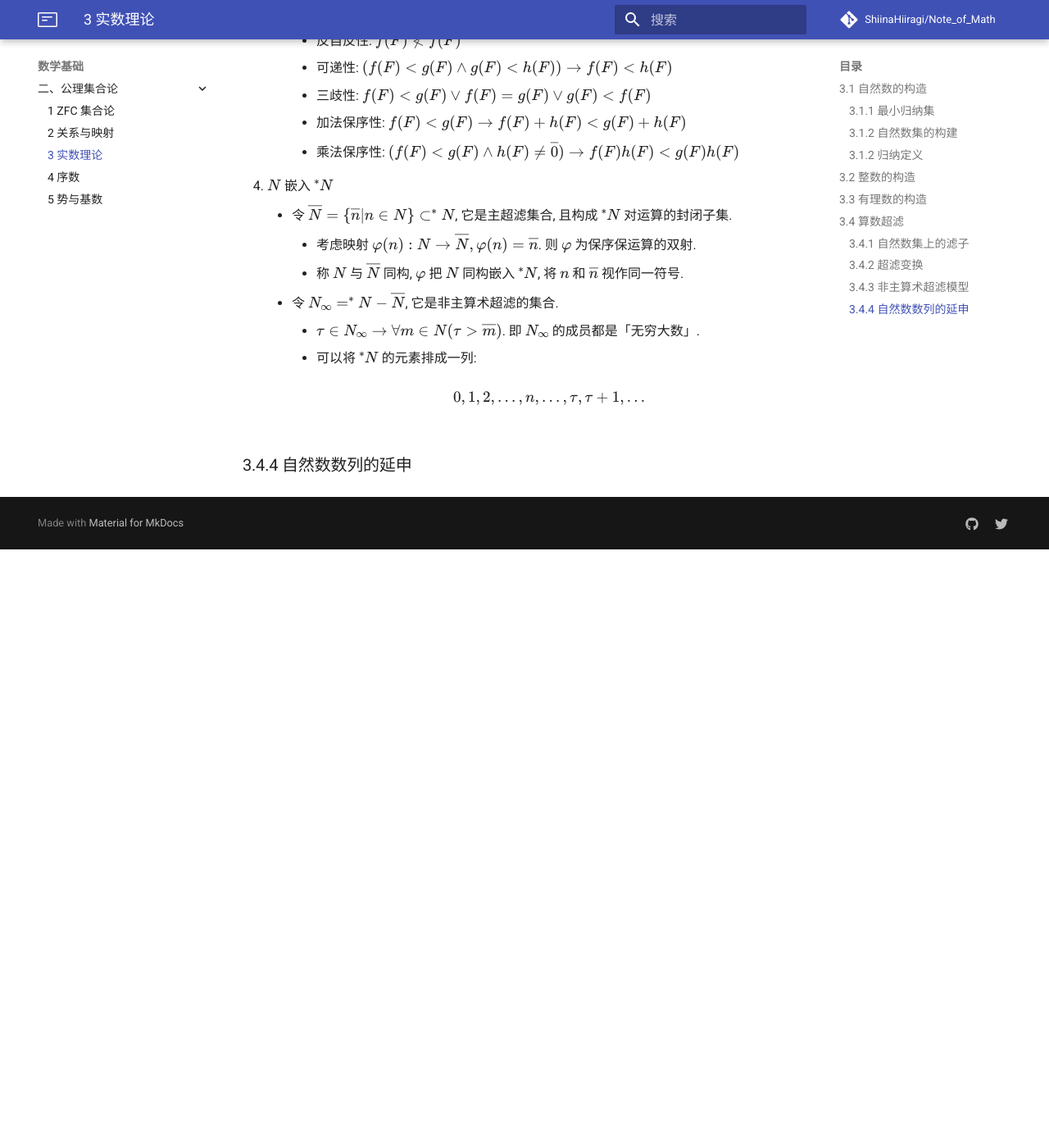
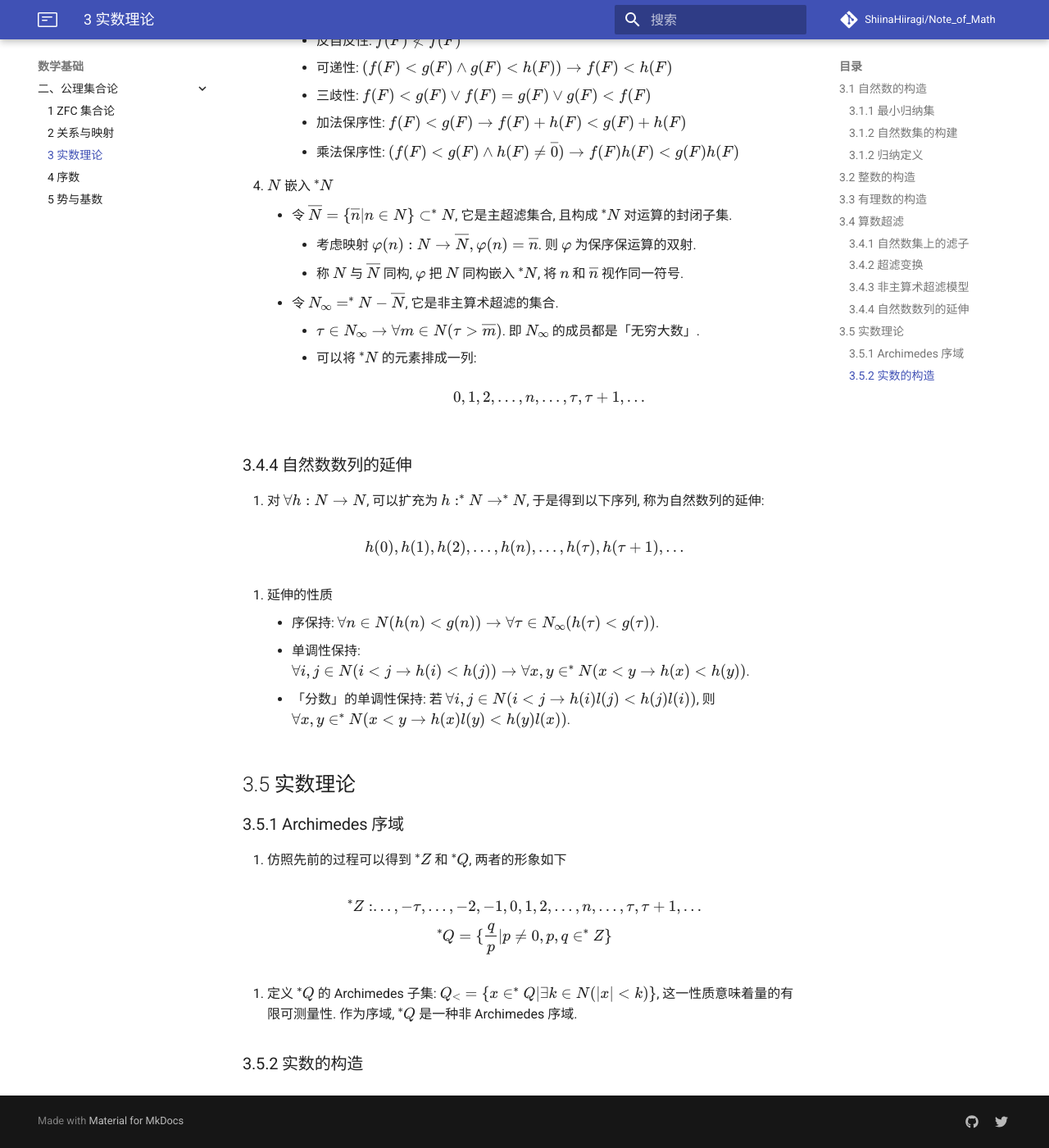
Before and after one commit to ShiinaHiiragi/note, an MkDocs documentation site: the page built from docs/foundation/set/real.md, in a window 1280 px wide and 1400 px high, scrolled down 6995 px. Shown: the whole window at 82% size. Built offline with MkDocs 1.6.1 and Material for MkDocs 9.7.7, drawn with Linux system fonts in a browser that asks for light colours; comment, search, counter and statistics services are not loaded; before the commit the page ends 7665 px from its top, so only the background shows below that; some of the changed text lies outside the part shown.

Commit message:
add 3.5.1

```diff
--- a/docs/foundation/set/real.md
+++ b/docs/foundation/set/real.md
@@ -97,7 +97,7 @@
 
 ## 3.3 有理数的构造
 1. 定义二元关系 $R\subset (Z\times (Z-\{0\}))^2$ 有 $R=\{((a,b),(c,d))\in (Z\times (Z-\{0\}))^2|ad=bc\}$ 是一个等价关系. 记 $Q=(Z\times (Z-\{0\}))/R=\{[(a,b)]|a,b\in Z \wedge b\neq 0\}$
-2. 定义仿照整数的构造过程, 保证定义的合理性.
+2. 定义仿照整数的构造过程, 保证定义的合理性, 下列性质被称作序域性质.
     1. $Q$ 上的加法: 规定 $[(a,b)]+[(c,d)]=[(ad+bc,bd)]$
         - 交换律: $\forall r,s\in Q(r+s=s+r)$
         - 结合律: $\forall r,s,t\in Q((r+s)+t=r+(s+t))$
@@ -166,7 +166,7 @@
 1. 对于某个取定的非主算术超滤做所有可能的变换, 得到 $^*N=\{f(F)|f\in ^NN\}$, 它包含了所有的主超滤, 由常值函数对 $F$ 变换而来.
 2. $^*N$ 的运算可以得到结构 $\left< ^*N,\overline{0},+,\cdot ,f,g,h,...\right>$, 它的语言是 $\mathcal{L}=\{0,+,\cdot ,f,g,h,...\}$. $\mathcal{L}$ 中包含所有一元自然数函数符.
     - 定义加法: $f(F)+g(F)=(f+g)(F))$, 乘法: $f(F)\cdot g(F)=(f\cdot g)(F))$. 其中, $(f+g)(n)=f(n)+g(n),(f\cdot g)(n)=f(n)\cdot g(n)$.
-    - 每个 $h\in ^NN$ 对应 $*N$ 上的一个一元运算: $h(f(F))=(h\circ f)(F)$.
+    - 每个 $h\in ^NN$ 对应 $*N$ 上的一个一元运算: $h(f(F))=(h\circ f)(F) h\in ^{^*N}{^*N}$.
     - 定义序 $<$ 为 $f(F)<g(F)\leftrightarrow \{n|f(n)<g(n)\}\in F$, 称作 $f$ 关于 $F$ 几乎小于 $g$, 记作 $f<_Fg$.
         - $k<m\to \{n|k(n)<m(n)\}=N\in F\to k(F)<m(F)$.
 3. $^*N$ 的基本性质
@@ -199,4 +199,27 @@
         0,1,2,...,n,...,\tau ,\tau +1,...
         $$
 
-### 3.4.4 自然数数列的延申
+### 3.4.4 自然数数列的延伸
+1. 对 $\forall h:N\to N$, 可以扩充为 $h:^*N\to ^*N$, 于是得到以下序列, 称为自然数列的延伸:
+
+$$
+h(0),h(1),h(2),...,h(n),...,h(\tau ),h(\tau +1),...
+$$
+
+2. 延伸的性质
+    - 序保持: $\forall n\in N(h(n)<g(n))\to \forall \tau \in N_{\infty}(h(\tau )<g(\tau ))$.
+    - 单调性保持: $\forall i,j\in N(i<j\to h(i)<h(j))\to \forall x,y\in ^*N(x<y\to h(x)<h(y))$.
+    - 「分数」的单调性保持: 若 $\forall i,j\in N(i<j\to h(i)l(j)<h(j)l(i))$, 则 $\forall x,y\in ^*N(x<y\to h(x)l(y)<h(y)l(x))$.
+
+## 3.5 实数理论
+### 3.5.1 Archimedes 序域
+1. 仿照先前的过程可以得到 $^*Z$ 和 $^*Q$, 两者的形象如下
+
+$$
+\displaylines{^*Z:...,-\tau ,...,-2,-1,0,1,2,...,n,...,\tau ,\tau +1,...\\
+^*Q=\{\dfrac{q}{p}|p\neq 0,p,q\in ^*Z\}}
+$$
+
+2. 定义 $^*Q$ 的 Archimedes 子集: $Q_<=\{x\in ^*Q|\exists k\in N(|x|<k)\}$, 这一性质意味着量的有限可测量性. 作为序域, $^*Q$ 是一种非 Archimedes 序域.
+
+### 3.5.2 实数的构造
```
